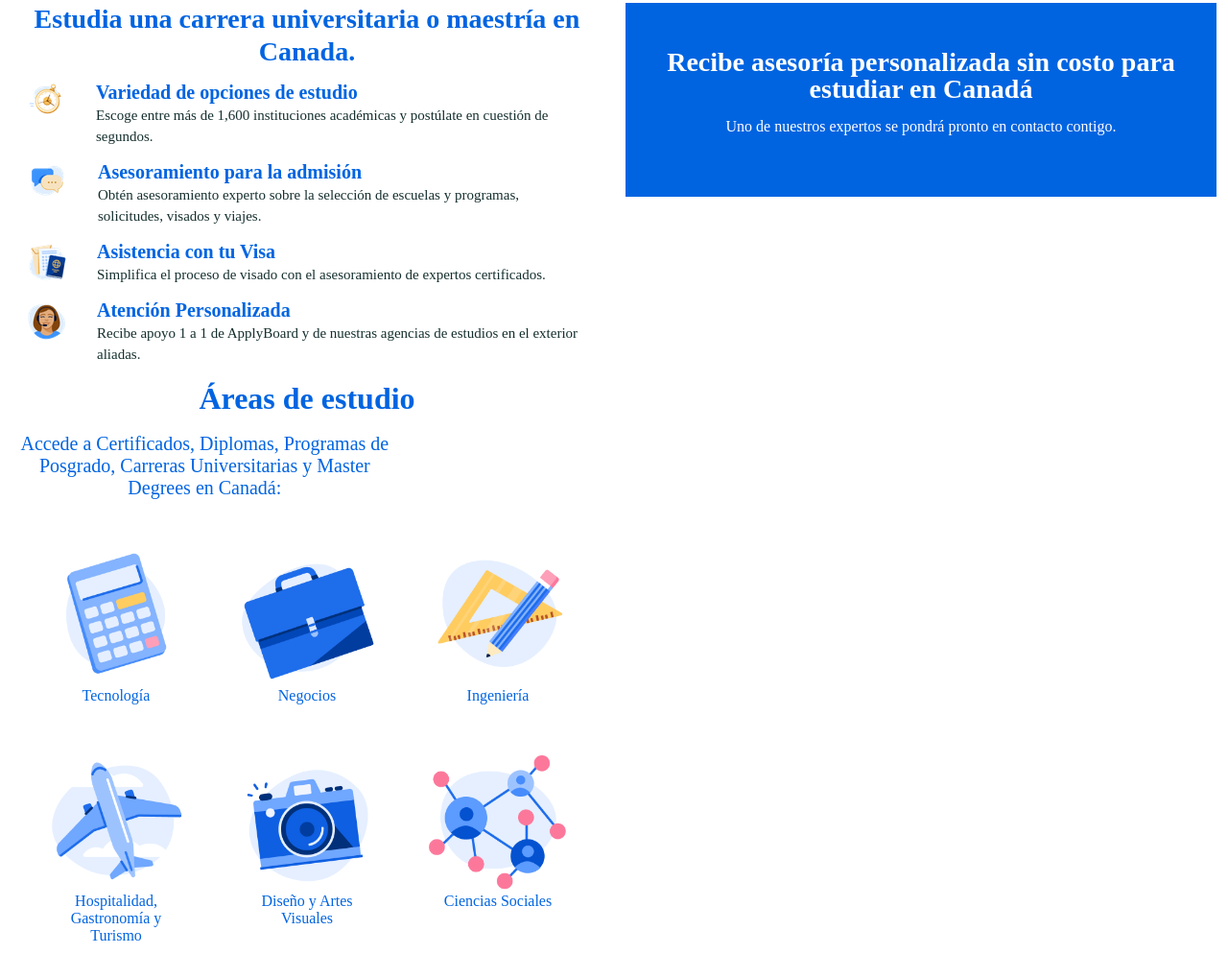
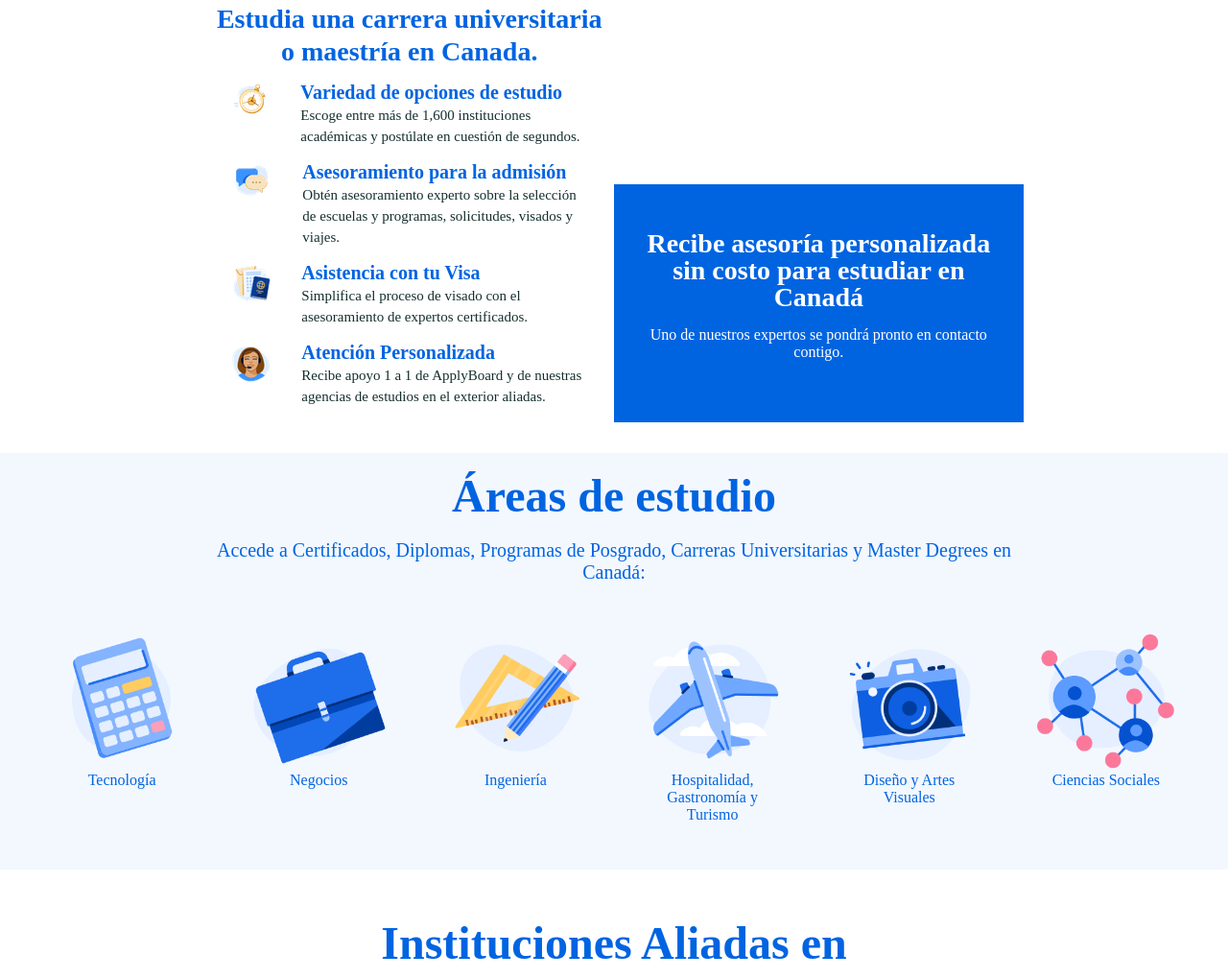
Before and after one commit to Jorge-Arguelles/landing-applyboard, a plain HTML site: page index.html in a window 1280 px wide. Shown: the part 790-1809 px from the top of the page at 96% size. Drawn offline with nearby package versions, Linux system fonts and the light colour scheme; a web font is replaced by a local one.

Commit message:
Ajuste en el formulario 02-05-2022

```diff
--- a/css/styles.css
+++ b/css/styles.css
@@ -159,7 +159,7 @@
 		padding: 3rem 1rem;
 		bottom: 0;
 		left: 0;
-		position: relative;
+		position: absolute;
 	}
 
 	form {
--- a/index.html
+++ b/index.html
@@ -44,9 +44,9 @@
 		</div>
 		<!-- Form -->
 		<div class="row py-0 justify-content-center | flex-md-row-reverse py-md-3">
-			<!-- col-11 | col-sm-10 | col-md-5 | col-lg-4 | col-xl-3 -->
-			<!-- col-12 | col-md-6 | col-lg-5 | col-xl-4  -->
-			<div class="col-6 text-center position-relative">
+			<!-- col-6 -->
+			<!-- col-6 -->
+			<div class="col-11 | col-sm-10 | col-md-5 | col-lg-4 | col-xl-4  text-center position-relative">
 				<div id="form-wrapper">
 					<h3 class="fs26 fw-600 lh-1em mb-3">Recibe asesoría personalizada sin costo para estudiar en Canadá</h3>
 					<p class="mt-3">Uno de nuestros expertos se pondrá pronto en contacto contigo.</p>
@@ -73,10 +73,11 @@
 						</div>
 						<button type="submit" class="btn white bg-blue-2">SCHEDULE NOW</button>
 					</form> -->
-					<script type="text/javascript" id="jsFastForms" src="https://applyboard.secure.force.com/services/apexrest/VisualAntidote/FFNEngine/v1/?d=6NerIhLuRni5YyT2T0iQzg%3D%3D"></script>
+					<!-- <script type="text/javascript" id="jsFastForms" src="https://applyboard.secure.force.com/services/apexrest/VisualAntidote/FFNEngine/v1/?d=6NerIhLuRni5YyT2T0iQzg%3D%3D"></script> -->
+					<script type="text/javascript" id="jsFastForms" src="https://applyboard.secure.force.com/services/apexrest/VisualAntidote/FFNEngine/v1/?d=04oAyOhLBIz1zLmV6kUOfw%3D%3D"></script>
 				</div>
 			</div>
-			<div class="col-6">
+			<div class="col-12 | col-md-6 | col-lg-5 | col-xl-4">
 				<h3 class="fs26 blue-1 fw-600 text-center mb-3">Estudia una carrera universitaria o maestría en Canada.</h3>
 				<div class="form-node">
 					<div class="form-node-image"><img src="images/form-img-1.png" alt="Image 1"></div>
@@ -106,10 +107,7 @@
 						<span>Recibe apoyo 1 a 1 de ApplyBoard y de nuestras agencias de estudios en el exterior aliadas.</span>
 					</div>
 				</div>
-
-
-
-				<div class="row">
+				<!-- <div class="row">
 					<div class="col-12">
 						<h2 class="blue-1 text-center fw-600 m-0">Áreas de estudio</h2>
 					</div>
@@ -142,13 +140,18 @@
 							<p>Ciencias Sociales</p>
 						</div>
 					</div>
-				</div>
-
-
-
+				</div> -->
 			</div>
+			<style>
+				.ff-page-header-row {
+					display: none;
+				}
+				#dvFastForms .ff-group-row {
+					margin: 0px;
+				}
+			</style>
 		</div>
-		<!-- Areas
+		<!-- Areas -->
 		<div id="areas" class="row py-3 my-3 justify-content-center">
 			<div class="col-12">
 				<h2 class="blue-1 text-center fw-600 m-0">Áreas de estudio</h2>
@@ -182,7 +185,7 @@
 					<p>Ciencias Sociales</p>
 				</div>
 			</div>
-		</div> -->
+		</div>
 		<!-- Logos -->
 		<div id="logos" class="row justify-content-center">
 			<div class="col-12 my-3 py-3 | col-lg-6">
```
